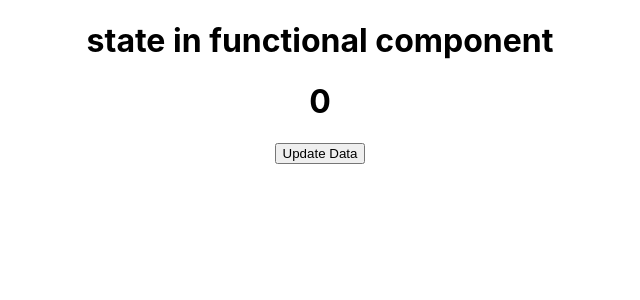
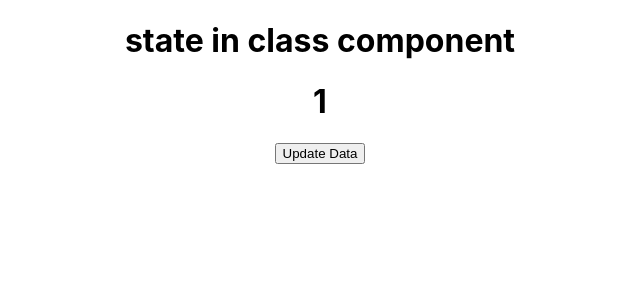
Before and after one commit to Deepakiit17/React_Tutorial, a React (Create React App) app: page / in a window 1280 px wide. Shown: the top 300 px of the page, without its empty margins (320-960 px from the left). Built offline with nearby package versions, Linux system fonts and the light colour scheme.

Commit message:
state in class component

```diff
--- a/src/App.js
+++ b/src/App.js
@@ -1,19 +1,25 @@
-import { useState } from "react";
+import { Component } from "react";
 import "./App.css";
 
-function App() {
-  const [data, setData] = useState(0);
-  function updateData() {
-    setData(data + 1);
+class App extends Component {
+  constructor() {
+    super();
+    this.state = {
+      data: 1,
+    };
   }
-  console.warn("_________");
-  return (
-    <div className="App">
-      <h1>state in functional component</h1>
-      <h1>{data}</h1>
-      <button onClick={updateData}>Update Data</button>
-    </div>
-  );
+  apple() {
+    this.setState({ data: this.state.data + 1 });
+  }
+  render() {
+    return (
+      <div className="App">
+        <h1>state in class component</h1>
+        <h1>{this.state.data}</h1>
+        <button onClick={() => this.apple()}>Update Data</button>
+      </div>
+    );
+  }
 }
 
 export default App;
```
